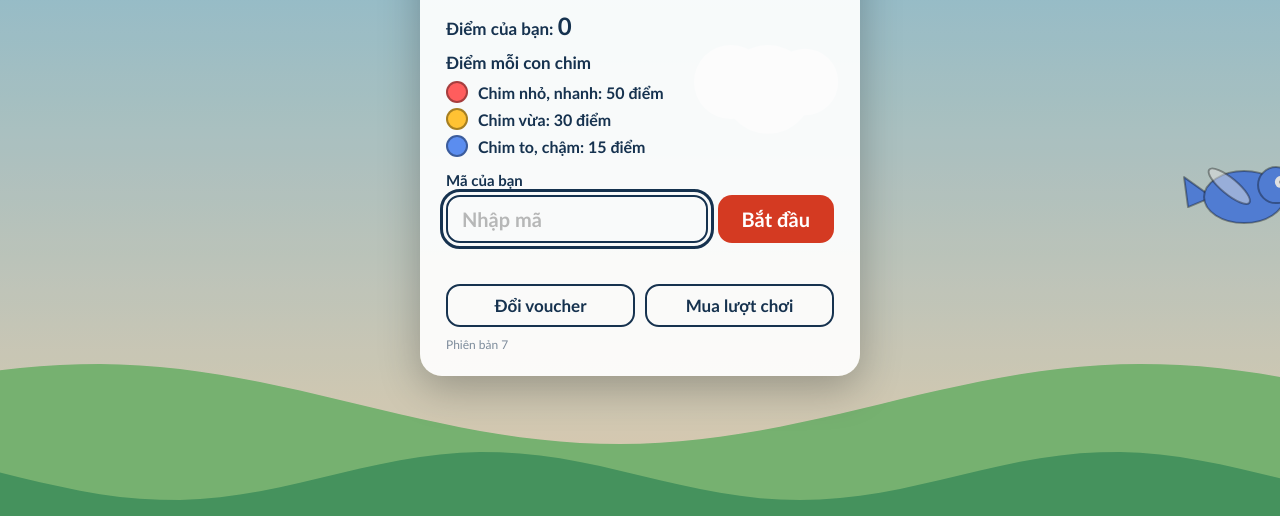
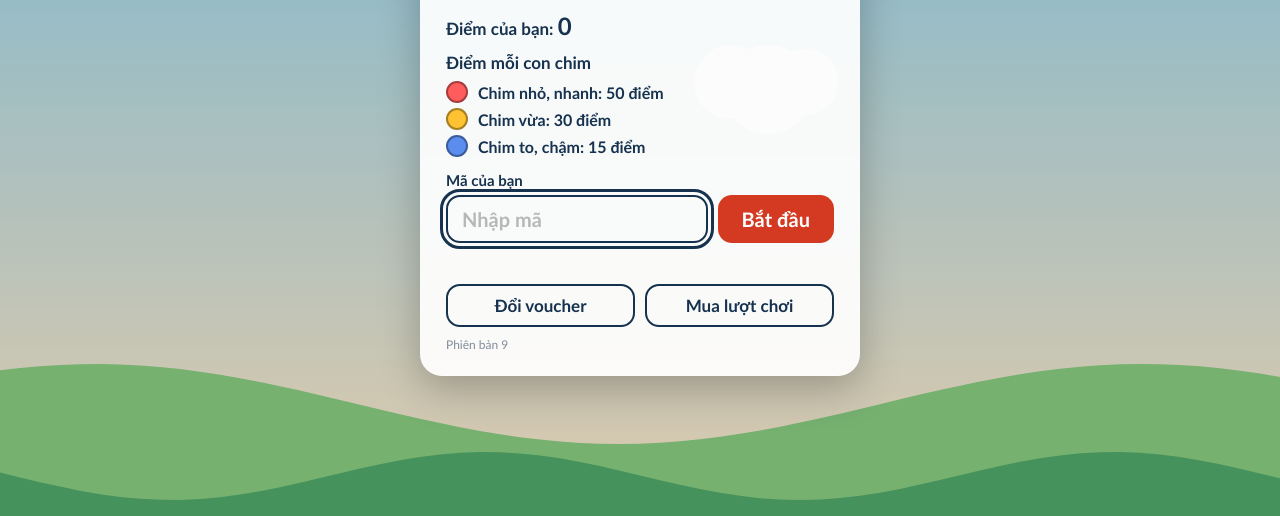
Before and after one commit to ChepVuTru/ban_chim, a plain HTML site: page index.html in a window 1280 px wide. Shown: the part 284-800 px from the top of the page. Drawn offline with Linux system fonts and the light colour scheme.

Commit message:
Update index.html

```diff
--- a/index.html
+++ b/index.html
@@ -92,7 +92,7 @@ button:focus-visible,input:focus-visible{outline:3px solid var(--ink);outline-of
       <button class="alt" data-view="shop">Đổi voucher</button>
       <button class="alt" data-view="buy">Mua lượt chơi</button>
     </div>
-    <div class="ver">Phiên bản 7</div>
+    <div class="ver">Phiên bản 9</div>
   </div>
   <div class="card" id="shop" hidden>
     <h1>Đổi voucher</h1>
@@ -128,7 +128,7 @@ let CODES={},SHOP=[],PACKS=[];
 
 const $=id=>document.getElementById(id);
 const cv=$('c'),ctx=cv.getContext('2d');
-const T=[{r:15,pts:50,min:450,max:630,c:'#ff5d5d'},{r:22,pts:30,min:300,max:450,c:'#ffc233'},{r:32,pts:15,min:180,max:300,c:'#5b8def'}];
+const T=[{r:15,pts:50,min:600,max:840,c:'#ff5d5d'},{r:22,pts:30,min:400,max:600,c:'#ffc233'},{r:32,pts:15,min:240,max:400,c:'#5b8def'}];
 let W,H,K=1,C={},birds=[],parts=[],pops=[],clouds=[];
 let state='menu',score=0,shots=0,best=0,endT=0,elapsed=0,mx=-99,my=-99,kick=0,last=0,spawnT=.3,tt;
 try{best=+localStorage.getItem('bird-best')||0}catch(e){}
```
